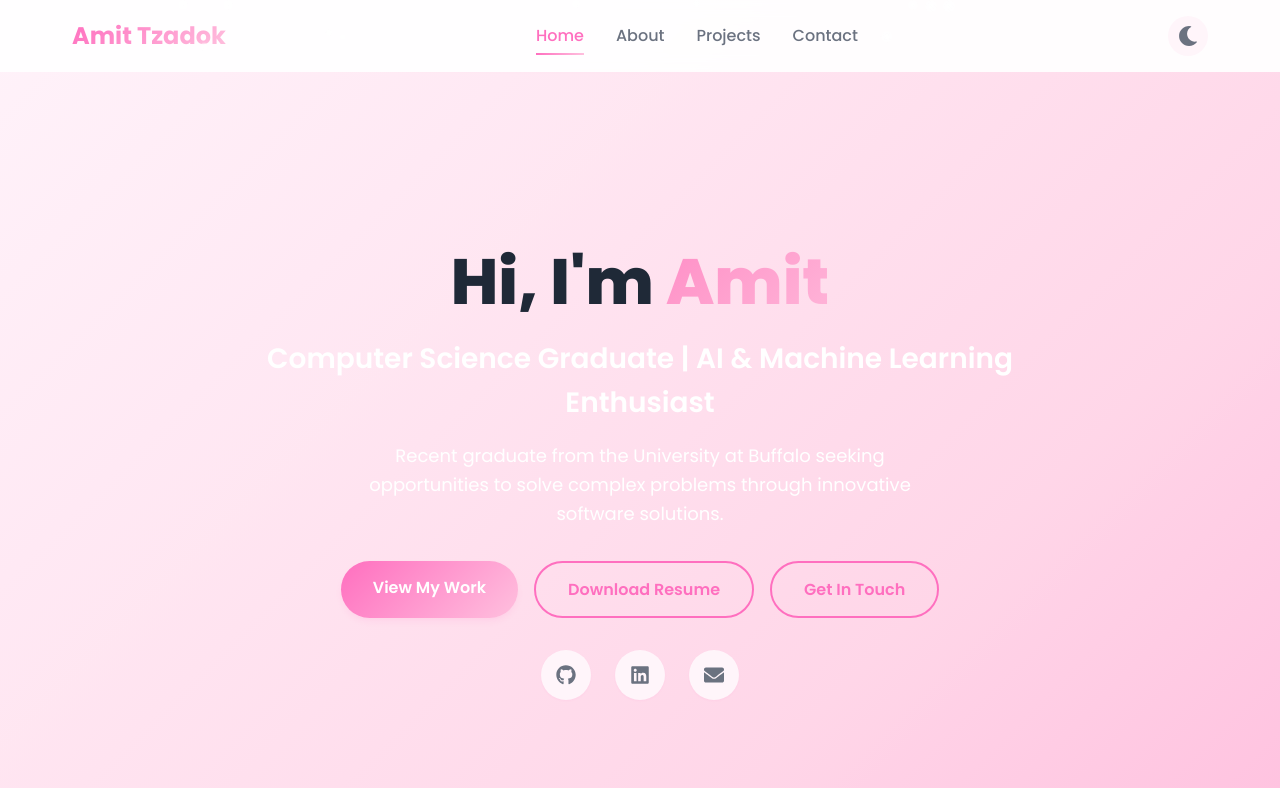
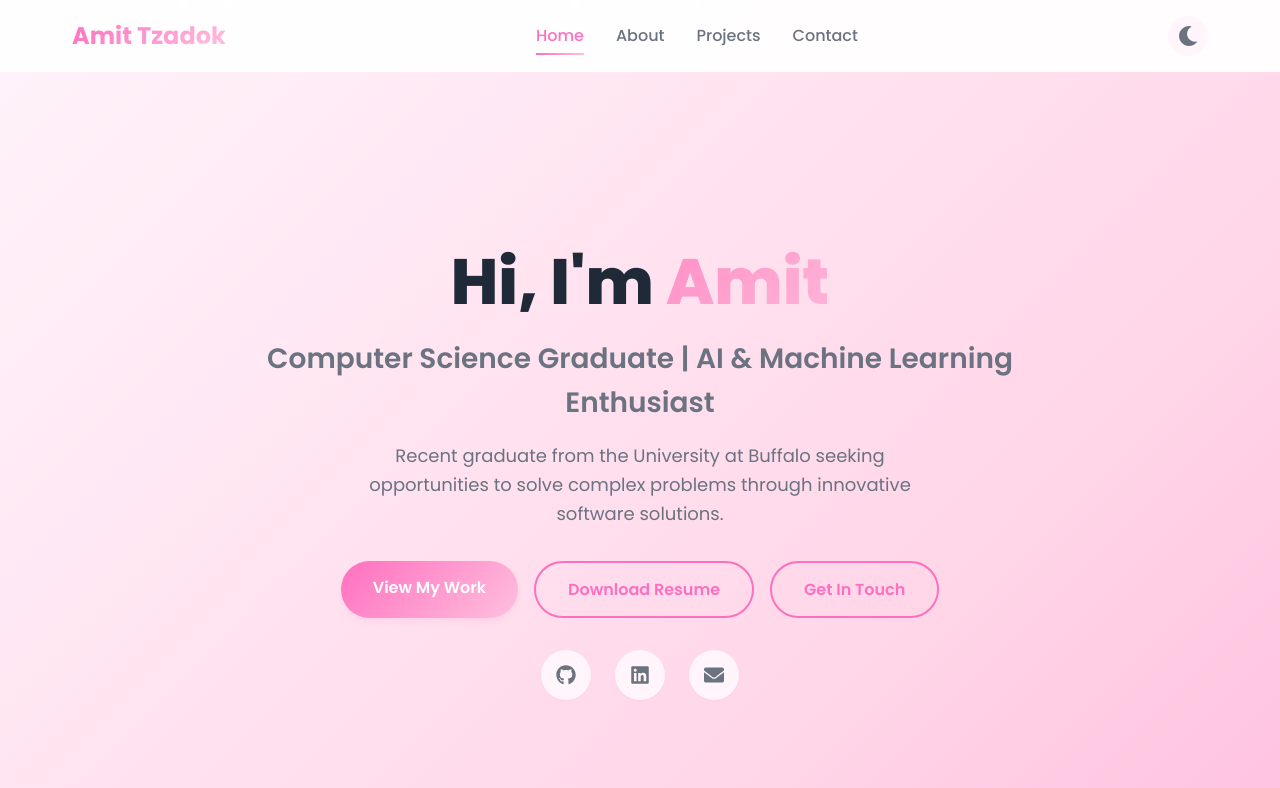
Before and after one commit to amit-tzadok/Amit, a React (Vite) app: page / in a window 1280 px wide. Shown: the top 788 px of the page. Built offline with nearby package versions, Linux system fonts and the light colour scheme.

Commit message:
Change hero subtitle and description text to gray for better readability

```diff
--- a/src/components/Hero/Hero.css
+++ b/src/components/Hero/Hero.css
@@ -62,14 +62,14 @@
 
 .hero-subtitle {
   font-size: clamp(1.25rem, 3vw, 1.75rem);
-  color: #ffffff;
+  color: #6b7280;
   margin-bottom: 1rem;
   font-weight: 600;
 }
 
 .hero-description {
   font-size: 1.125rem;
-  color: #ffffff;
+  color: #6b7280;
   margin-bottom: 2rem;
   max-width: 600px;
   margin-left: auto;
```
